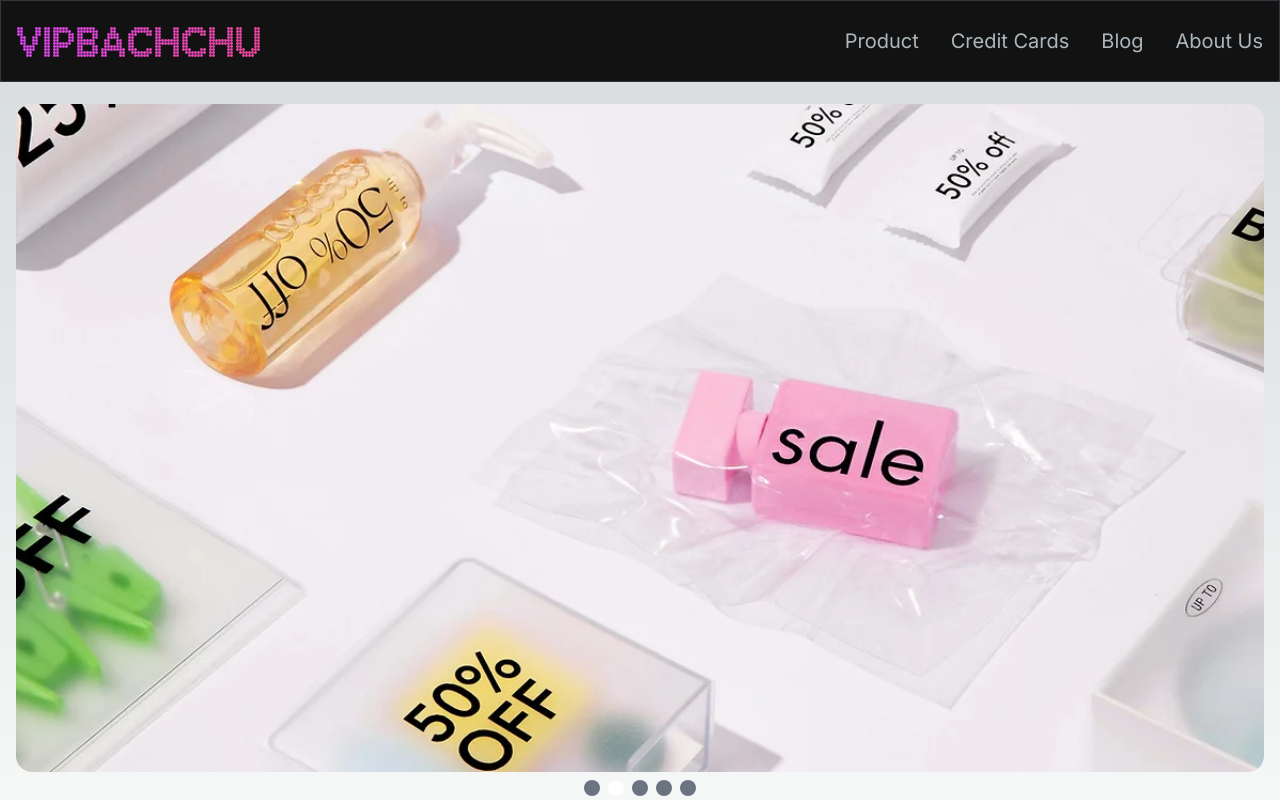
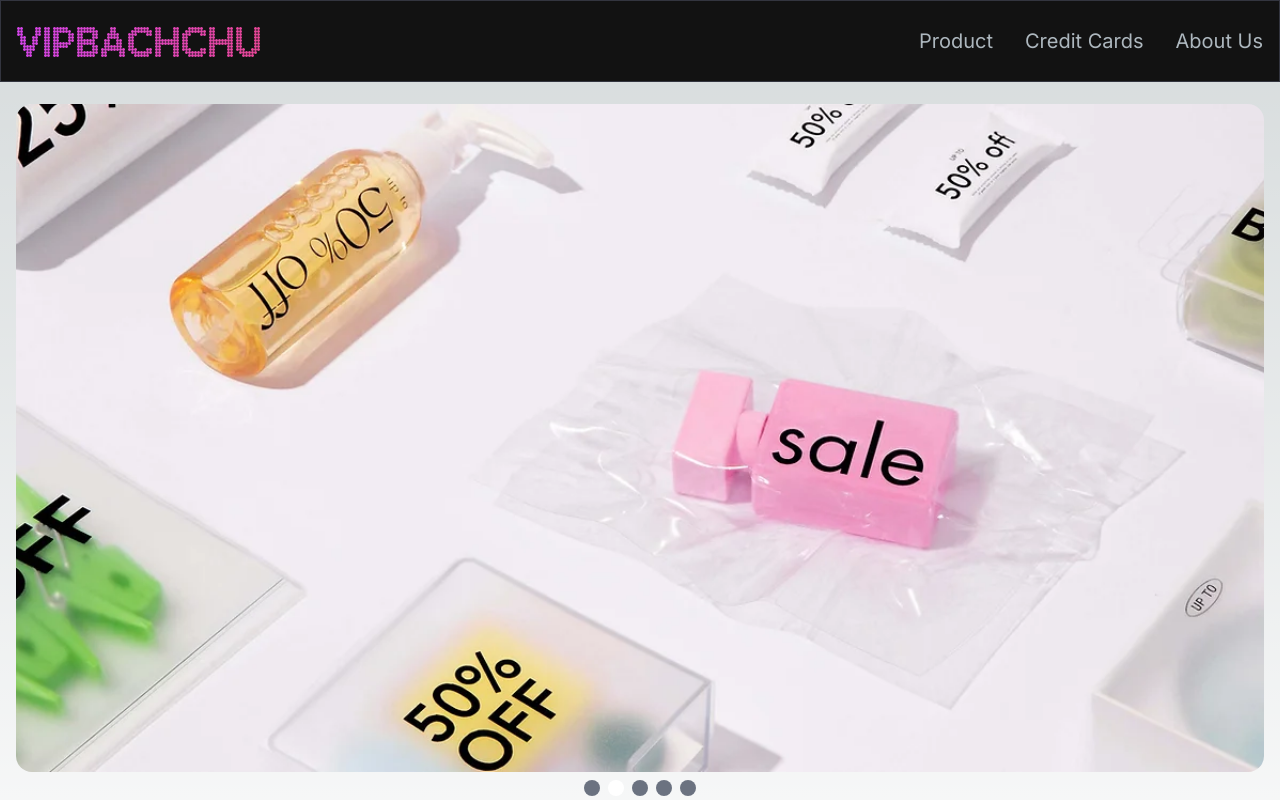
Before and after one commit to developerjay18/vipbachchu, a Next.js app: page / in a window 1280 px wide. Shown: the top 800 px of the page. Built offline with nearby package versions, Linux system fonts and the light colour scheme; no server answers; the database is empty.

Commit message:
chore: Add lazy loading for images, update domain whitelist, and remove commented out code

```diff
--- a/next.config.mjs
+++ b/next.config.mjs
@@ -1,7 +1,7 @@
 /** @type {import('next').NextConfig} */
 const nextConfig = {
   images: {
-    domains: ['pexels.com', 'res.cloudinary.com', 'images.unsplash.com', 'm.media-amazon.com','amazon.com','www.amazon.in', 'upload.wikimedia.org','wikimedia.org','img.freepik.com','www.google.com','unboxdiaries.b-cdn.net' ],
+    domains: ['pexels.com', 'res.cloudinary.com', 'images.unsplash.com', 'm.media-amazon.com','amazon.com','www.amazon.in', 'upload.wikimedia.org','wikimedia.org','img.freepik.com','www.google.com','unboxdiaries.b-cdn.net', ],
   },
 }
 
--- a/src/app/components/layout/Header.tsx
+++ b/src/app/components/layout/Header.tsx
@@ -16,10 +16,10 @@ const navLinks = [
     title: "Credit Cards",
     path: "/creditcards",
   },
-  {
-    title: "Blog",
-    path: "/blog",
-  },
+  // {
+  //   title: "Blog",
+  //   path: "/blog",
+  // },
   {
     title: "About Us",
     path: "/about-us",
```
